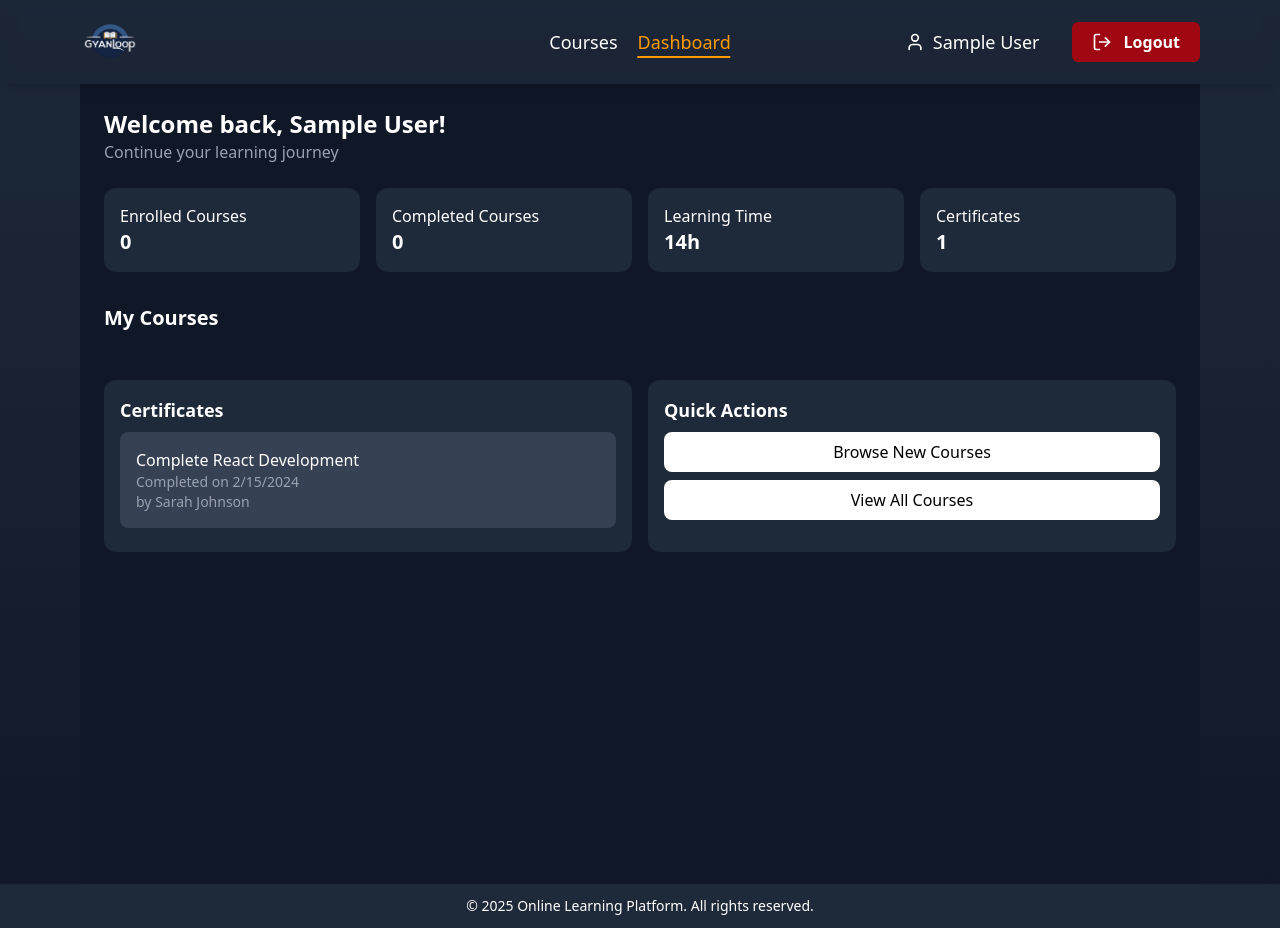
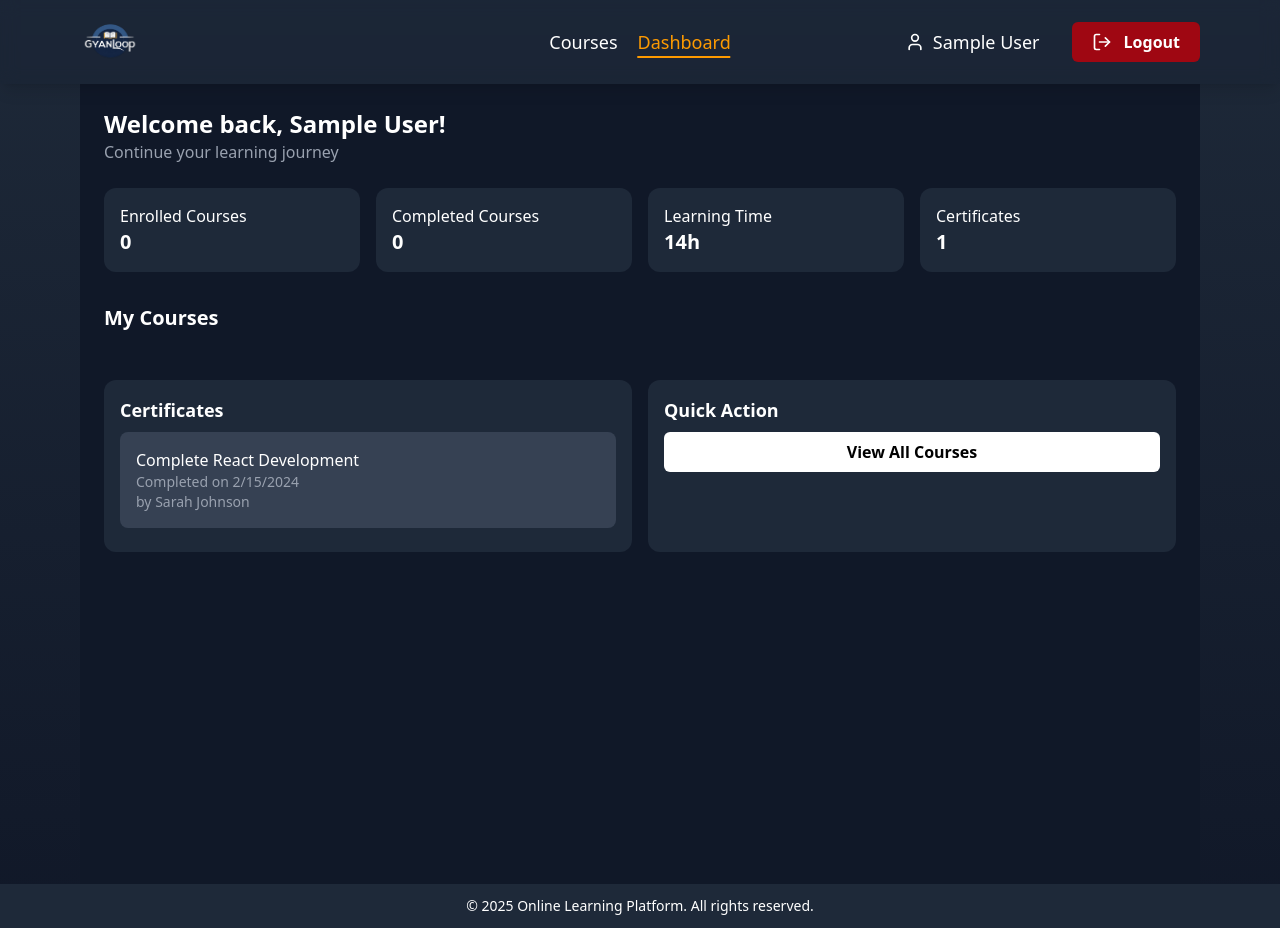
Before and after one commit to AyushDeuja/GyanLoop-E-Learning-Platform, a React (Vite) app: page /dashboard in a window 1280 px wide. Built offline with nearby package versions, Linux system fonts and the light colour scheme; sample sign-in values are in the browser's storage.

Commit message:
changed buttons to custom component

```diff
--- a/src/components/DashboardCard.jsx
+++ b/src/components/DashboardCard.jsx
@@ -1,5 +1,6 @@
 import React from "react";
 import ProgressBar from "./ProgressBar";
+import CustomButton from "./CustomButton";
 
 const DashboardCard = ({ title, instructor, progress, duration }) => {
   return (
@@ -18,9 +19,10 @@ const DashboardCard = ({ title, instructor, progress, duration }) => {
         <p className="text-xs text-right mt-1">{progress}%</p>
       </div>
       <div className="text-sm text-gray-400 mt-2">⏱ {duration}</div>
-      <button className="mt-4 w-full bg-white text-black py-2 rounded-lg">
-        Continue
-      </button>
+      <CustomButton
+        className="mt-4 w-full bg-white !text-black py-2 rounded-lg"
+        label={"Continue Learning"}
+      />
     </div>
   );
 };
--- a/src/pages/Dashboard.jsx
+++ b/src/pages/Dashboard.jsx
@@ -2,6 +2,7 @@ import { mockCourses } from "../helpers/mockCourses";
 import { useSelector } from "react-redux";
 import CertificateCard from "../components/CertificateCard";
 import DashboardCard from "../components/DashboardCard";
+import CustomButton from "../components/CustomButton";
 
 const Dashboard = () => {
   const user = useSelector((state) => state.auth.user);
@@ -85,13 +86,12 @@ const Dashboard = () => {
           ))}
         </div>
         <div className="bg-gray-800 p-4 rounded-xl">
-          <h3 className="text-lg font-semibold mb-2">Quick Actions</h3>
-          <button className="bg-white text-black px-4 py-2 rounded-lg block mb-2 w-full">
-            Browse New Courses
-          </button>
-          <button className="bg-white text-black px-4 py-2 rounded-lg w-full">
-            View All Courses
-          </button>
+          <h3 className="text-lg font-semibold mb-2">Quick Action</h3>
+
+          <CustomButton
+            className="bg-white !text-black px-4 py-2 rounded-lg w-full"
+            label={"View All Courses"}
+          />
         </div>
       </div>
     </div>
--- a/src/redux/enrollmentSlice.js
+++ b/src/redux/enrollmentSlice.js
@@ -1,6 +1,5 @@
 import { createSlice } from "@reduxjs/toolkit";
 
-// load from localStorage if available
 const savedEnrollments = localStorage.getItem("enrolledByUser");
 
 const initialState = {
```
